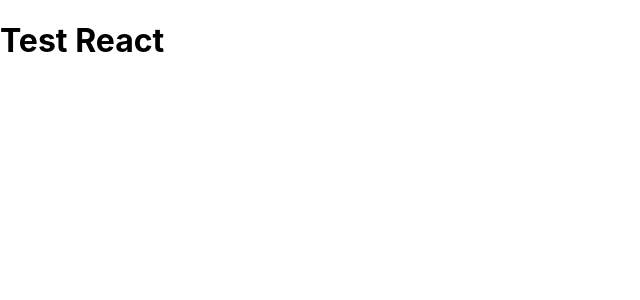
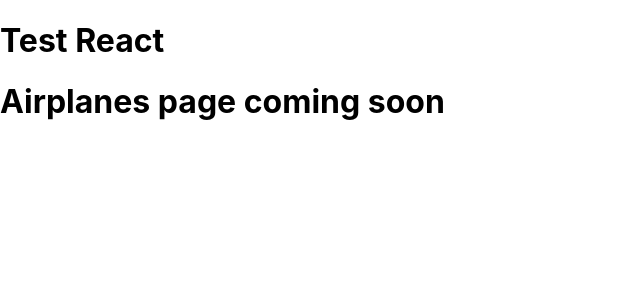
Before and after one commit to Forcebe/airlines_ga, a React (Create React App) app in the folder airlines-client/: page / in a window 1280 px wide. Shown: the top 300 px of the page, without its empty margins (0-640 px from the left). Built offline with nearby package versions, Linux system fonts and the light colour scheme.

Commit message:
Create: Airplane.js

```diff
--- /dev/null
+++ b/airlines-client/src/components/Airplanes.js
@@ -0,0 +1,10 @@
+import React, { Component } from 'react';
+
+class Airplanes extends Component {
+  render() {
+    return(
+      <h1> Airplanes page coming soon</h1>
+    )
+  }
+}
+export default Airplanes;
--- a/airlines-client/src/components/App.js
+++ b/airlines-client/src/components/App.js
@@ -1,9 +1,10 @@
-
+import Airplanes from './Airplanes';
 
 function App() {
   return (
     <div className="App">
         <h1> Test React </h1>
+        < Airplanes />
 
     </div>
   );
```
